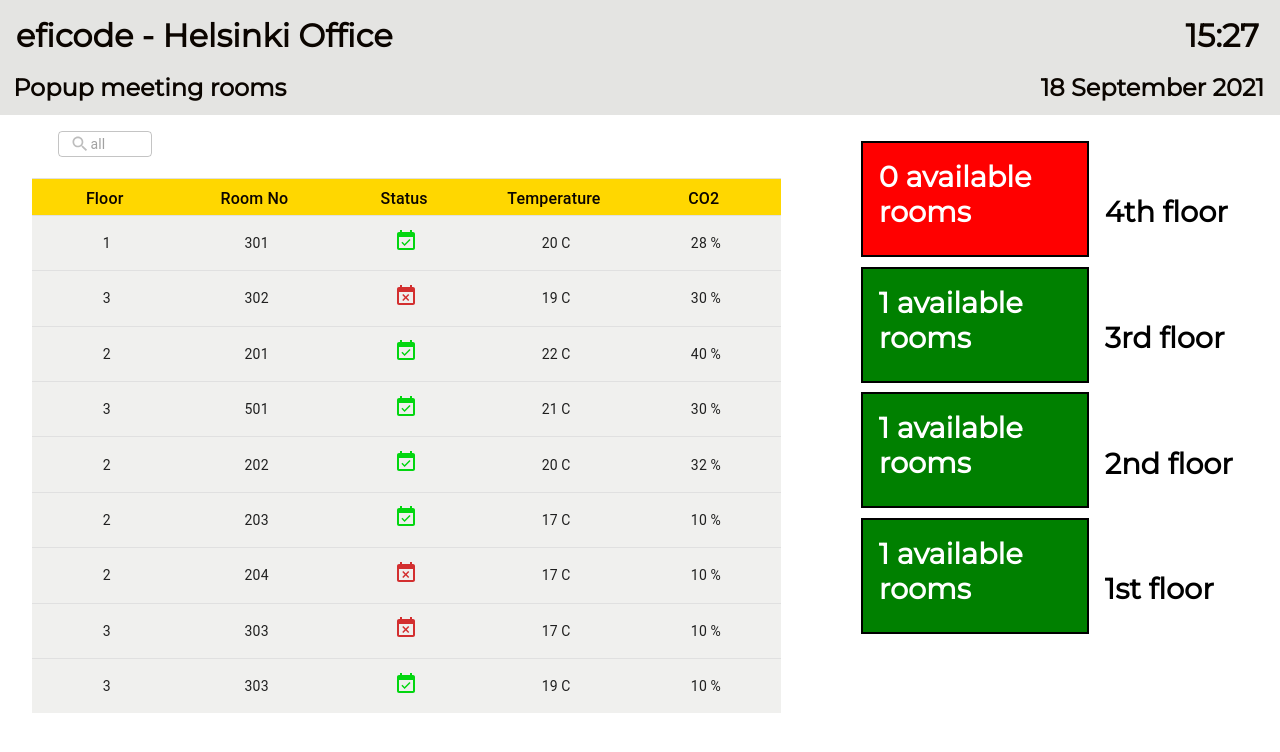
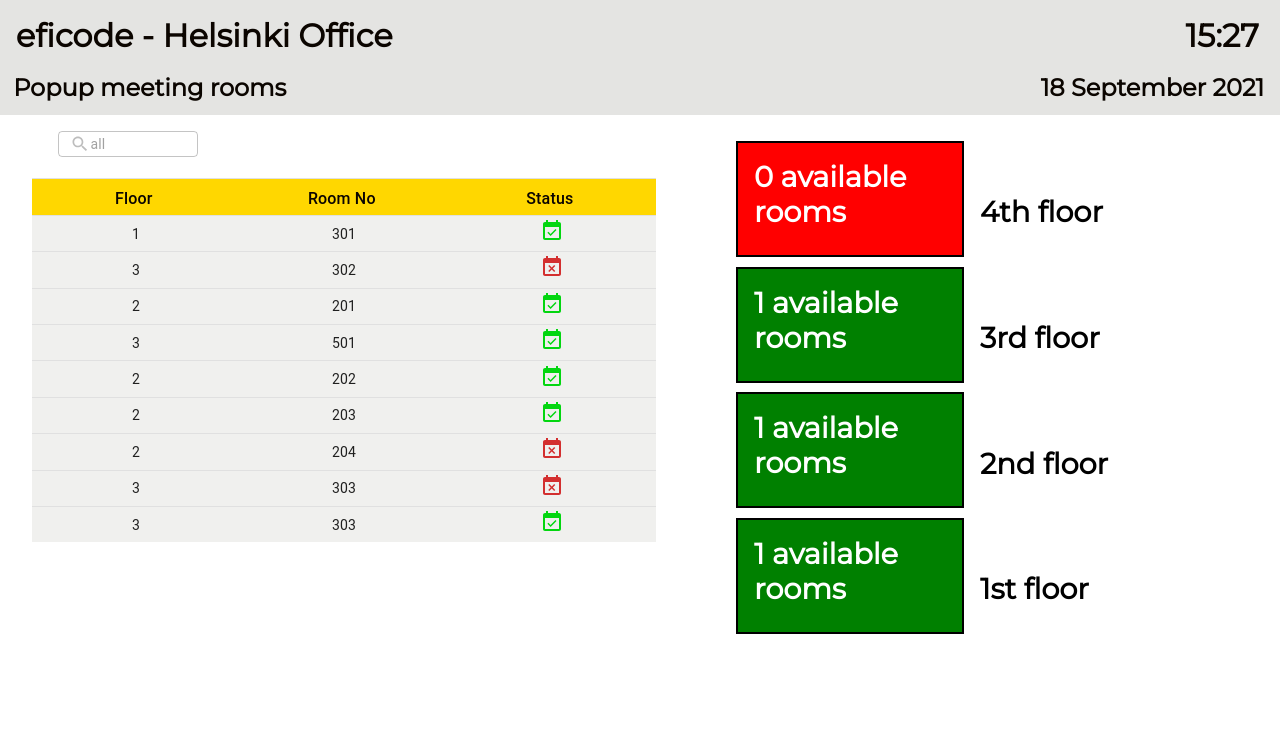
Before and after one commit to Popup-Meeting-Rooms-Project/Frontend, a React (Create React App) app: page / in a window 1280 px wide. Shown: the top 752 px of the page. Built offline with nearby package versions, Linux system fonts and the light colour scheme.

Commit message:
Removed from display unused data for this Sprint. Adapted layout.

```diff
--- a/src/components/RoomList.js
+++ b/src/components/RoomList.js
@@ -43,7 +43,7 @@
       Cell: row => setStatus(row),
       sortType: 'basic',             // Boolean needs basic sorting. Doesn't work with default (which is alphanum).
       disableFilters: true,
-    },{
+    },/*{
       Header: 'Temperature',
       accessor: 'temperature',
       Cell: row => <p>{row.value + ' C'}</p>,
@@ -53,7 +53,7 @@
       accessor: 'co2',
       Cell: row => <p>{row.value + ' %'}</p>,
       disableFilters: true,
-    },
+    },*/
   ], [])
 
 
--- a/src/css/App.css
+++ b/src/css/App.css
@@ -83,7 +83,7 @@
 #main {
   display: grid;
   padding-left: 2rem;
-  grid-template-columns: 60% 40%;
+  grid-template-columns: 50% 50%;     /* This handles the list and map width! */
 }
 
 #label {
```
